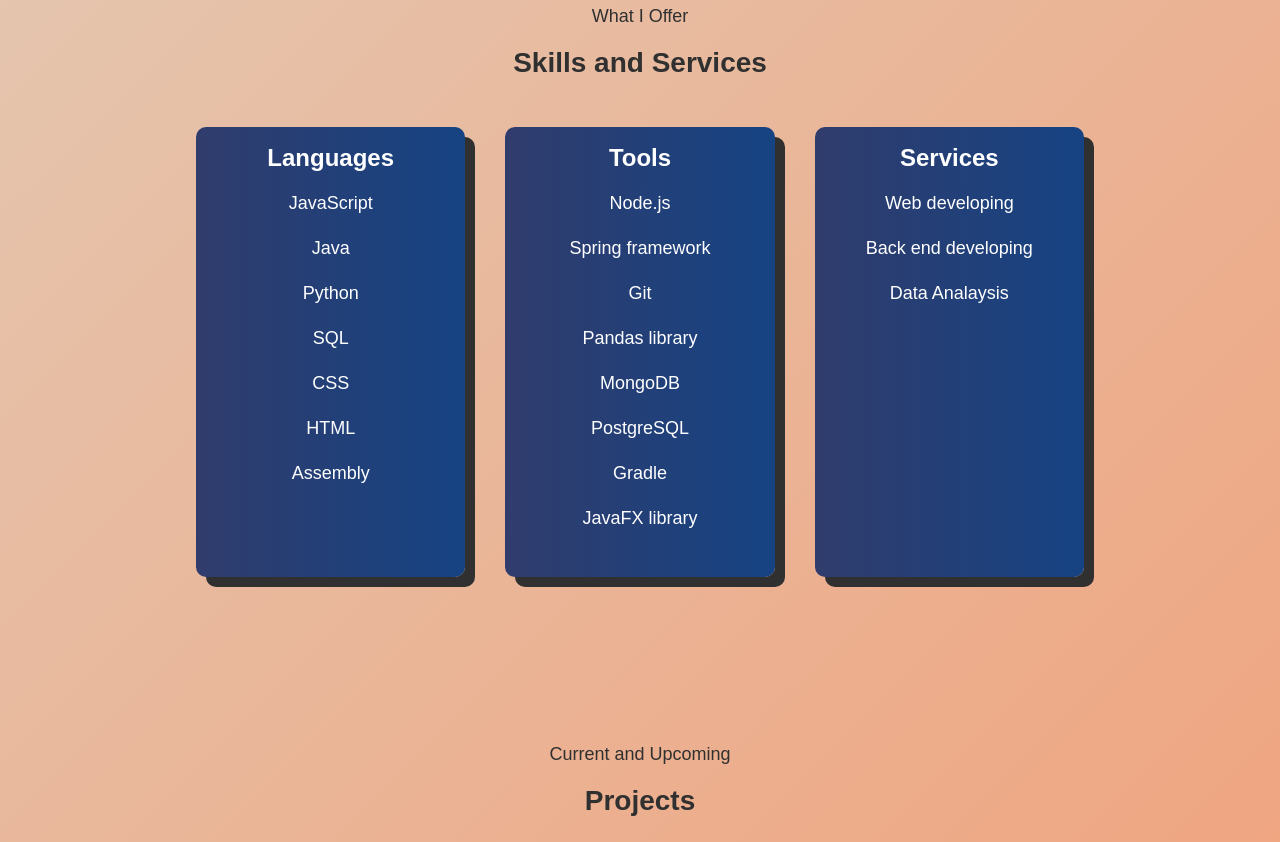
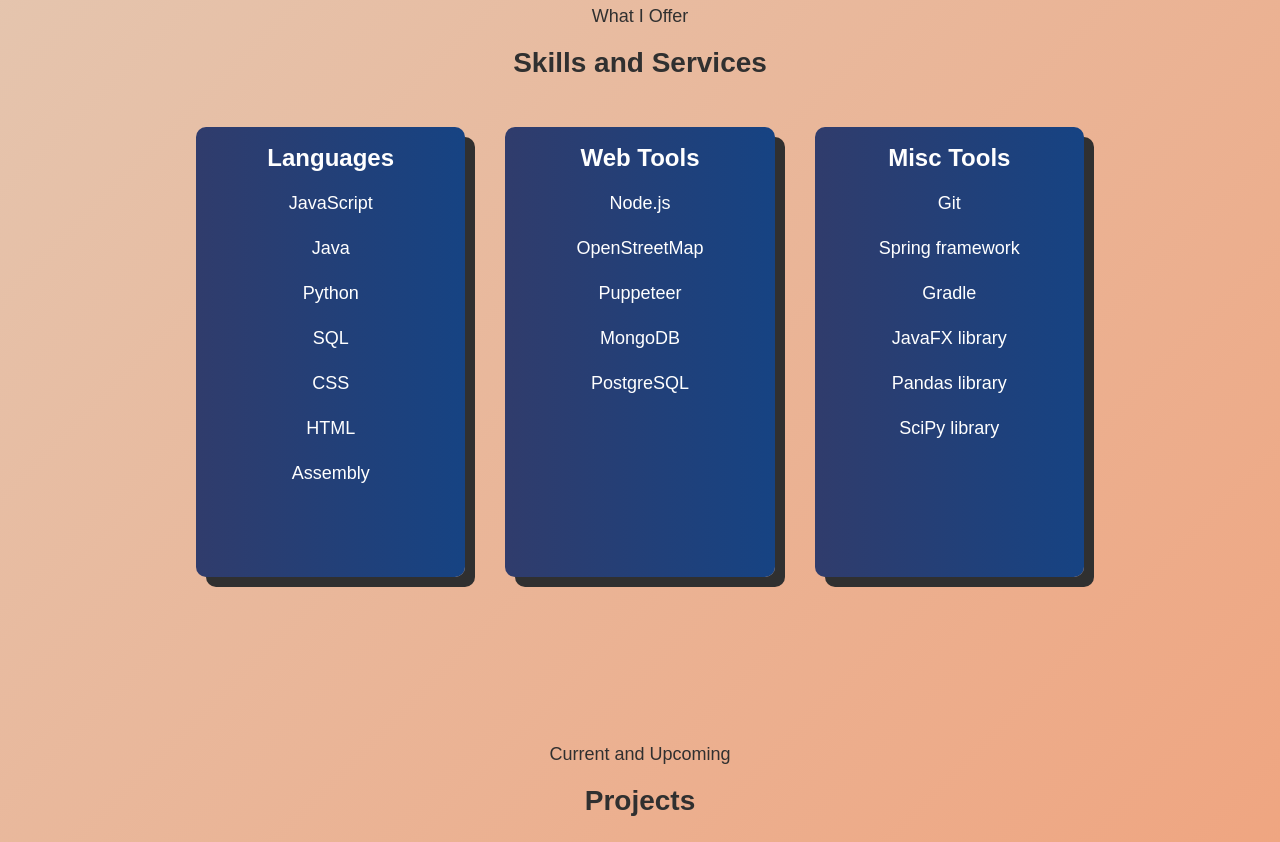
Before and after one commit to tetra-code/tetra-code.github.io, a plain HTML site: page index.html in a window 1280 px wide. Shown: the part 1339-2181 px from the top of the page. Drawn offline with Linux system fonts and the light colour scheme.

Commit message:
update project card section

```diff
--- a/index.html
+++ b/index.html
@@ -54,25 +54,25 @@
                 <p>Assembly</p>
             </div>
 
-            <!-- Tools -->
+            <!-- Web Tools -->
             <div class="card">
-                <h3>Tools</h3>
+                <h3>Web Tools</h3>
                 <p>Node.js</p>
-                <p>Spring framework</p>
-                <p>Git</p>
-                <p>Pandas library</p>
+                <p>OpenStreetMap</p>
+                <p>Puppeteer</p>
                 <p>MongoDB</p>
                 <p>PostgreSQL</p>
+            </div>
+
+            <!-- Misc Tools -->
+            <div class="card">
+                <h3>Misc Tools</h3>
+                <p>Git</p>
+                <p>Spring framework</p>
                 <p>Gradle</p>
                 <P>JavaFX library</P>
-            </div>
-
-            <!-- Services -->
-            <div class="card">
-                <h3>Services</h3>
-                <p>Web developing</p>
-                <p>Back end developing</p>
-                <p>Data Analaysis</p>
+                <p>Pandas library</p>
+                <p>SciPy library</p>
             </div>
         </div>
     </section>
```
